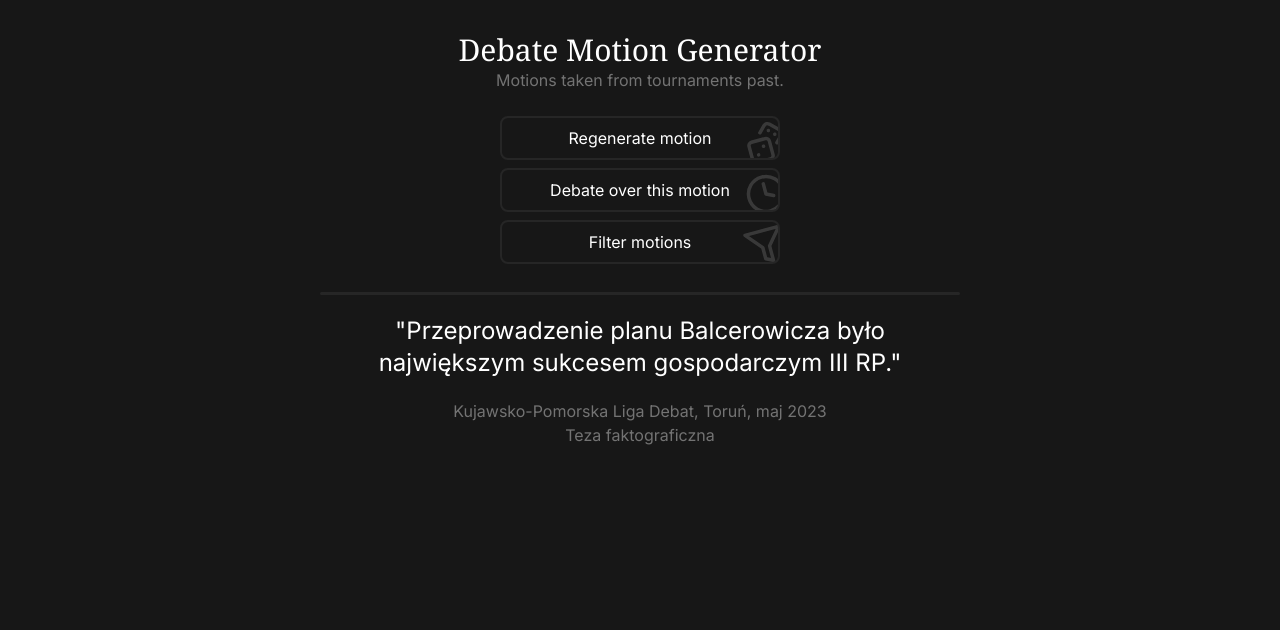
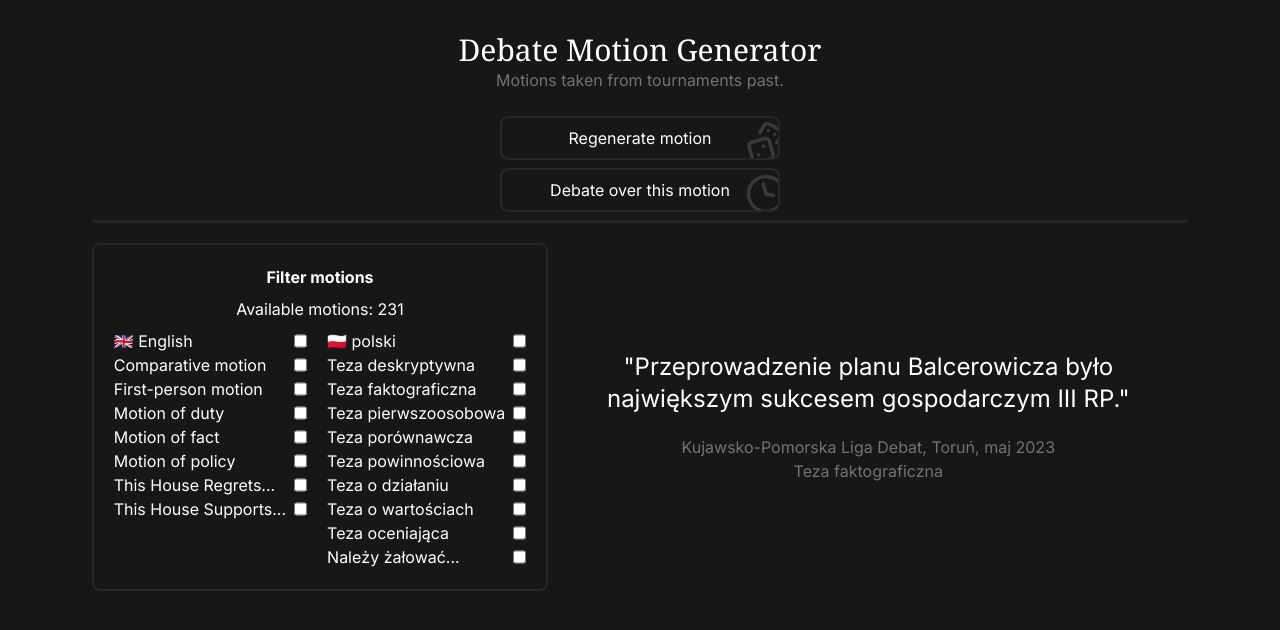
Before and after one commit to debatecore/debate-tools, a Next.js app: page /debate-motion-generator in a window 1280 px wide. Shown: the top 630 px of the page. Built offline with nearby package versions, Linux system fonts and the light colour scheme.

Commit message:
turn motions filter into a sidebar

```diff
--- a/src/components/MotionDisplay.tsx
+++ b/src/components/MotionDisplay.tsx
@@ -6,8 +6,7 @@ const MotionDisplay = ({ motion }: { motion: motion | null }) => {
   const infoslideString = useLang("infoslide");
 
   return (
-    <section className="p-5 flex flex-col items-center">
-      <hr className="border-b-2 mb-5 rounded border-neutral-800 my-2 w-full" />
+    <section className="lg:w-[50vw] p-5 flex flex-col items-center self-center">
       <p className="text-2xl md:text-2xl max-w-[80vw] lg:max-w-[50vw] mb-5 text-balance">
         &quot;{motion?.motion || ""}&quot;
       </p>
@@ -19,7 +18,7 @@ const MotionDisplay = ({ motion }: { motion: motion | null }) => {
             </span>
             {infoslideString}
           </section>
-          <p className="text-justify max-w-[80vw] lg:max-w-[50vw]">{motion.adinfo}</p>
+          <p className="text-justify max-w-[80vw] xl:max-w-[50vw]">{motion.adinfo}</p>
         </section>
       ) : (
         ""
--- a/src/components/MotionGenerator.tsx
+++ b/src/components/MotionGenerator.tsx
@@ -15,8 +15,6 @@ import { useLang } from "@/lib/useLang";
 /**
  * TO-DO:
  * Fix errors
- * Move filters component to the side and make it always visible. Get rid of filter buttons
- * Make generation buttons static (their width subtly changes depending on the motion length)
  * Uncheck motion type checkboxes when their language is filtered out
  */
 
@@ -69,14 +67,12 @@ const MotionGenerator = () => {
             router.push("/oxford-debate/setup");
           }}
         />
-        <GenericButton
-          text={useLang("showFiltersButtonText")}
-          icon={IconFilter}
-          onClick={() => setFiltersVisibility(!filtersVisibility)}
-        />
       </section>
-      <MotionsFilter hidden={!filtersVisibility} onFiltersChange={handleFiltersChange} />
-      <MotionDisplay motion={motion} />
+      <hr className="border-b-2 mb-5 rounded border-neutral-800 my-2 w-full" />
+      <section className="flex flex-col xl:flex-row items-center">
+        <MotionsFilter onFiltersChange={handleFiltersChange} />
+        <MotionDisplay motion={motion} />
+      </section>
     </div>
   );
 };
--- a/src/components/MotionsFilter.tsx
+++ b/src/components/MotionsFilter.tsx
@@ -9,7 +9,6 @@ import { useEffect, useState } from "react";
 import motions from "@/data/motion.json";
 
 type MotionsFilterProps = {
-  hidden: boolean;
   onFiltersChange: (newState: motionTypeCode[]) => void;
 };
 
@@ -136,9 +135,7 @@ const MotionsFilter = (props: MotionsFilterProps) => {
   return (
     <div
       className={
-        props.hidden
-          ? "bg-transparent border-2 border-neutral-800 p-3 rounded-lg m-4 hidden"
-          : "bg-neutral-900 border-2 border-neutral-800 absolute p-3 rounded-lg mt-[20vh] lg:mt-[9vh]"
+        "grow-0 xl:self-start bg-neutral-900 border-2 border-neutral-800 p-3 rounded-lg"
       }
     >
       <h5 className="text-center font-bold m-2">{useLang("motionFilterTitle")}</h5>
```
Also changed, not shown: src/data/motion.json.
